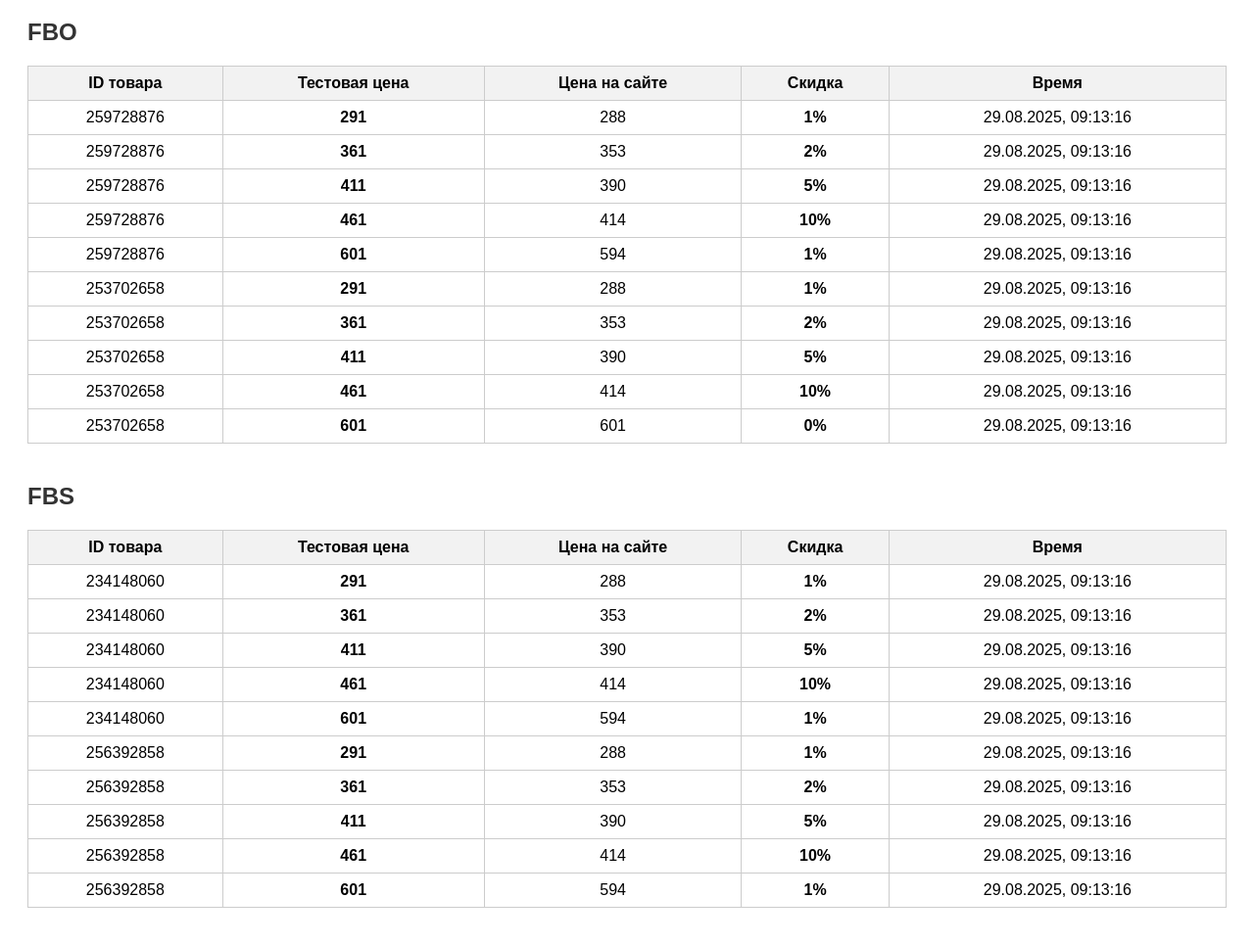
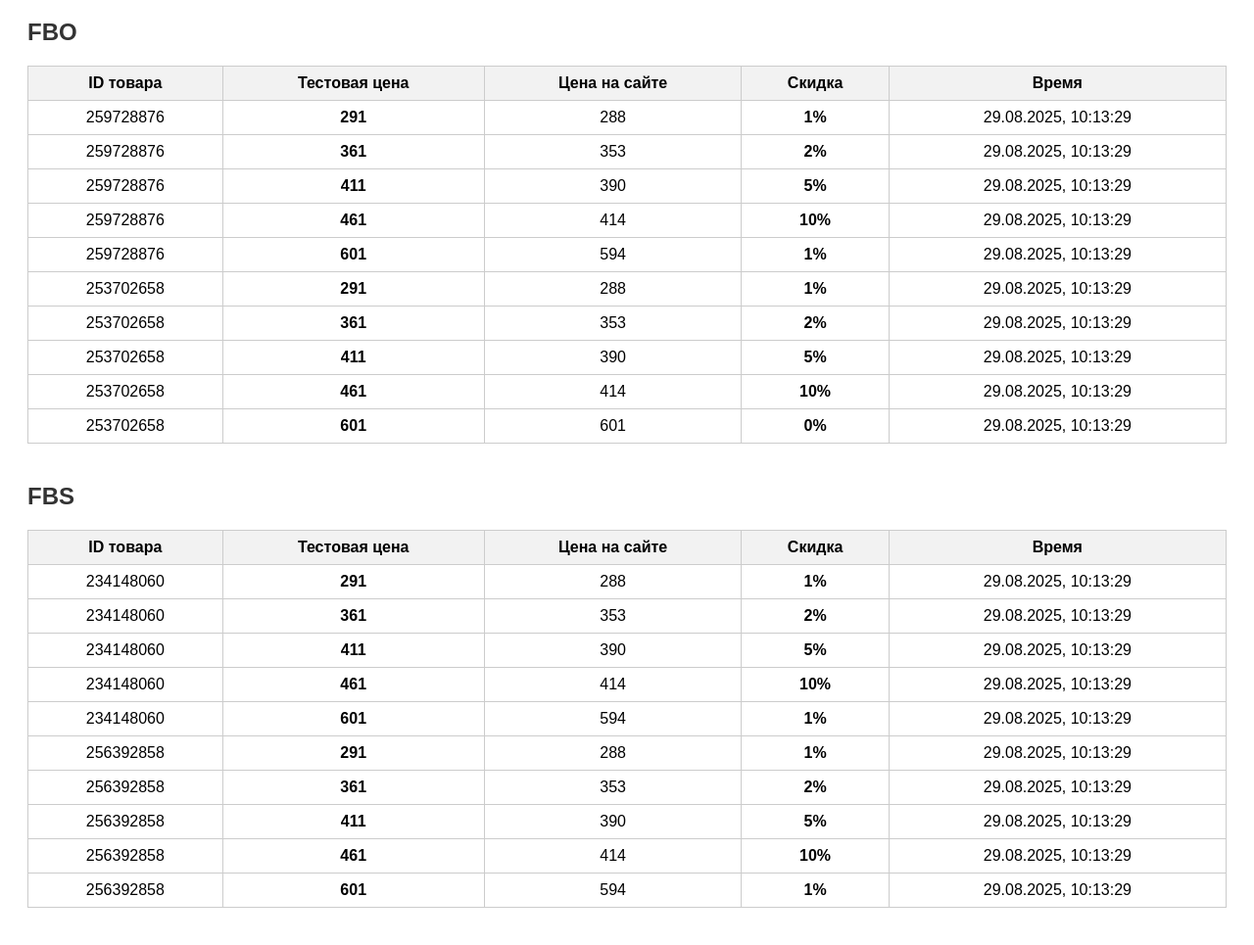
Before and after one commit to ilyakredo/wbDiscountsTracker, a website: page discountsView.html in a window 1280 px wide. Shown: the part 89-1054 px from the top of the page at 98% size. Drawn offline with Linux system fonts and the light colour scheme.

Commit message:
Update discounts.json [auto]

```diff
--- a/discountsView.html
+++ b/discountsView.html
@@ -19,119 +19,119 @@
                 <td><b>291</b></td>
                 <td>288</td>
                 <td><b>1%</b></td>
-                <td>29.08.2025, 09:13:16</td>
+                <td>29.08.2025, 10:13:29</td>
             </tr><tr>
                 <td>259728876</td>
                 <td><b>361</b></td>
                 <td>353</td>
                 <td><b>2%</b></td>
-                <td>29.08.2025, 09:13:16</td>
+                <td>29.08.2025, 10:13:29</td>
             </tr><tr>
                 <td>259728876</td>
                 <td><b>411</b></td>
                 <td>390</td>
                 <td><b>5%</b></td>
-                <td>29.08.2025, 09:13:16</td>
+                <td>29.08.2025, 10:13:29</td>
             </tr><tr>
                 <td>259728876</td>
                 <td><b>461</b></td>
                 <td>414</td>
                 <td><b>10%</b></td>
-                <td>29.08.2025, 09:13:16</td>
+                <td>29.08.2025, 10:13:29</td>
             </tr><tr>
                 <td>259728876</td>
                 <td><b>601</b></td>
                 <td>594</td>
                 <td><b>1%</b></td>
-                <td>29.08.2025, 09:13:16</td>
+                <td>29.08.2025, 10:13:29</td>
             </tr><tr>
                 <td>253702658</td>
                 <td><b>291</b></td>
                 <td>288</td>
                 <td><b>1%</b></td>
-                <td>29.08.2025, 09:13:16</td>
+                <td>29.08.2025, 10:13:29</td>
             </tr><tr>
                 <td>253702658</td>
                 <td><b>361</b></td>
                 <td>353</td>
                 <td><b>2%</b></td>
-                <td>29.08.2025, 09:13:16</td>
+                <td>29.08.2025, 10:13:29</td>
             </tr><tr>
                 <td>253702658</td>
                 <td><b>411</b></td>
                 <td>390</td>
                 <td><b>5%</b></td>
-                <td>29.08.2025, 09:13:16</td>
+                <td>29.08.2025, 10:13:29</td>
             </tr><tr>
                 <td>253702658</td>
                 <td><b>461</b></td>
                 <td>414</td>
                 <td><b>10%</b></td>
-                <td>29.08.2025, 09:13:16</td>
+                <td>29.08.2025, 10:13:29</td>
             </tr><tr>
                 <td>253702658</td>
                 <td><b>601</b></td>
                 <td>601</td>
                 <td><b>0%</b></td>
-                <td>29.08.2025, 09:13:16</td>
+                <td>29.08.2025, 10:13:29</td>
             </tr></table><h2>FBS</h2><table><tr><th>ID товара</th><th>Тестовая цена</th><th>Цена на сайте</th><th>Скидка</th><th>Время</th></tr><tr>
                 <td>234148060</td>
                 <td><b>291</b></td>
                 <td>288</td>
                 <td><b>1%</b></td>
-                <td>29.08.2025, 09:13:16</td>
+                <td>29.08.2025, 10:13:29</td>
             </tr><tr>
                 <td>234148060</td>
                 <td><b>361</b></td>
                 <td>353</td>
                 <td><b>2%</b></td>
-                <td>29.08.2025, 09:13:16</td>
+                <td>29.08.2025, 10:13:29</td>
             </tr><tr>
                 <td>234148060</td>
                 <td><b>411</b></td>
                 <td>390</td>
                 <td><b>5%</b></td>
-                <td>29.08.2025, 09:13:16</td>
+                <td>29.08.2025, 10:13:29</td>
             </tr><tr>
                 <td>234148060</td>
                 <td><b>461</b></td>
                 <td>414</td>
                 <td><b>10%</b></td>
-                <td>29.08.2025, 09:13:16</td>
+                <td>29.08.2025, 10:13:29</td>
             </tr><tr>
                 <td>234148060</td>
                 <td><b>601</b></td>
                 <td>594</td>
                 <td><b>1%</b></td>
-                <td>29.08.2025, 09:13:16</td>
+                <td>29.08.2025, 10:13:29</td>
             </tr><tr>
                 <td>256392858</td>
                 <td><b>291</b></td>
                 <td>288</td>
                 <td><b>1%</b></td>
-                <td>29.08.2025, 09:13:16</td>
+                <td>29.08.2025, 10:13:29</td>
             </tr><tr>
                 <td>256392858</td>
                 <td><b>361</b></td>
                 <td>353</td>
                 <td><b>2%</b></td>
-                <td>29.08.2025, 09:13:16</td>
+                <td>29.08.2025, 10:13:29</td>
             </tr><tr>
                 <td>256392858</td>
                 <td><b>411</b></td>
                 <td>390</td>
                 <td><b>5%</b></td>
-                <td>29.08.2025, 09:13:16</td>
+                <td>29.08.2025, 10:13:29</td>
             </tr><tr>
                 <td>256392858</td>
                 <td><b>461</b></td>
                 <td>414</td>
                 <td><b>10%</b></td>
-                <td>29.08.2025, 09:13:16</td>
+                <td>29.08.2025, 10:13:29</td>
             </tr><tr>
                 <td>256392858</td>
                 <td><b>601</b></td>
                 <td>594</td>
                 <td><b>1%</b></td>
-                <td>29.08.2025, 09:13:16</td>
+                <td>29.08.2025, 10:13:29</td>
             </tr></table></body></html>
```
